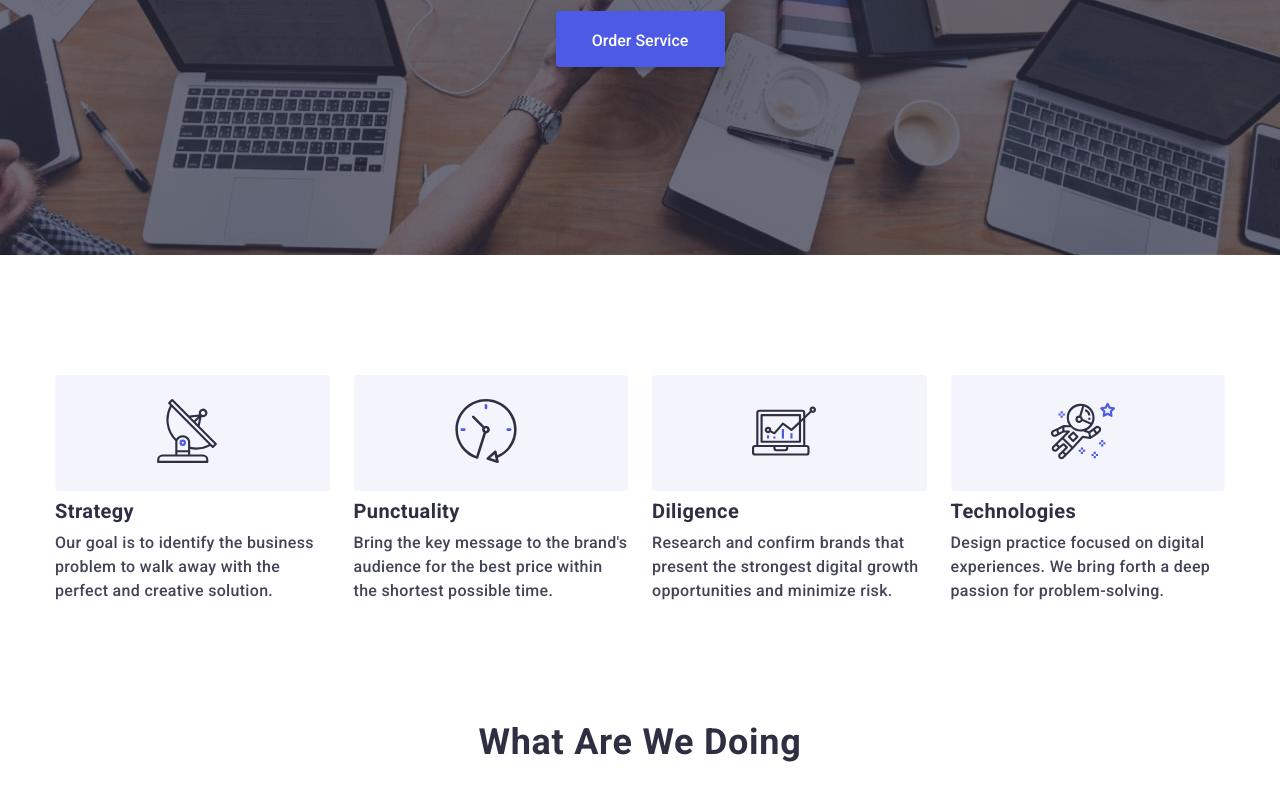
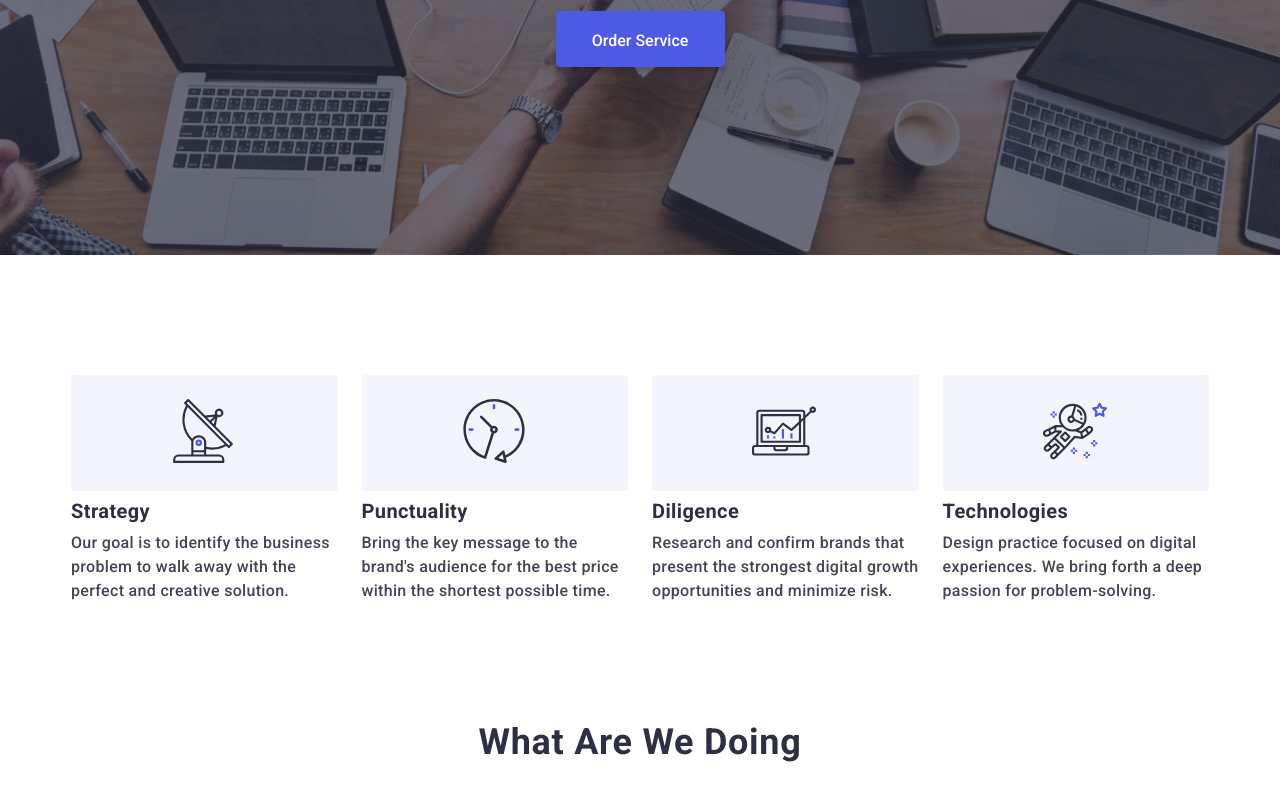
Before and after one commit to igorit22/goit-markup-hw-07, a plain HTML site: page index.html in a window 1280 px wide. Shown: the part 418-1218 px from the top of the page. Drawn offline with nearby package versions, Linux system fonts and the light colour scheme.

Commit message:
Update features-list

```diff
--- a/css/styles.css
+++ b/css/styles.css
@@ -399,7 +399,8 @@ background-image: linear-gradient(to right,rgba(46, 47, 66, 0.7),rgba(46, 47, 66
   gap: 72px;
   justify-content: center;
   align-items: center;
-  padding: 0;
+padding-left: 16px;
+padding-right: 16px;
 }
 
 @media screen and (max-width: 1200px) {
```
